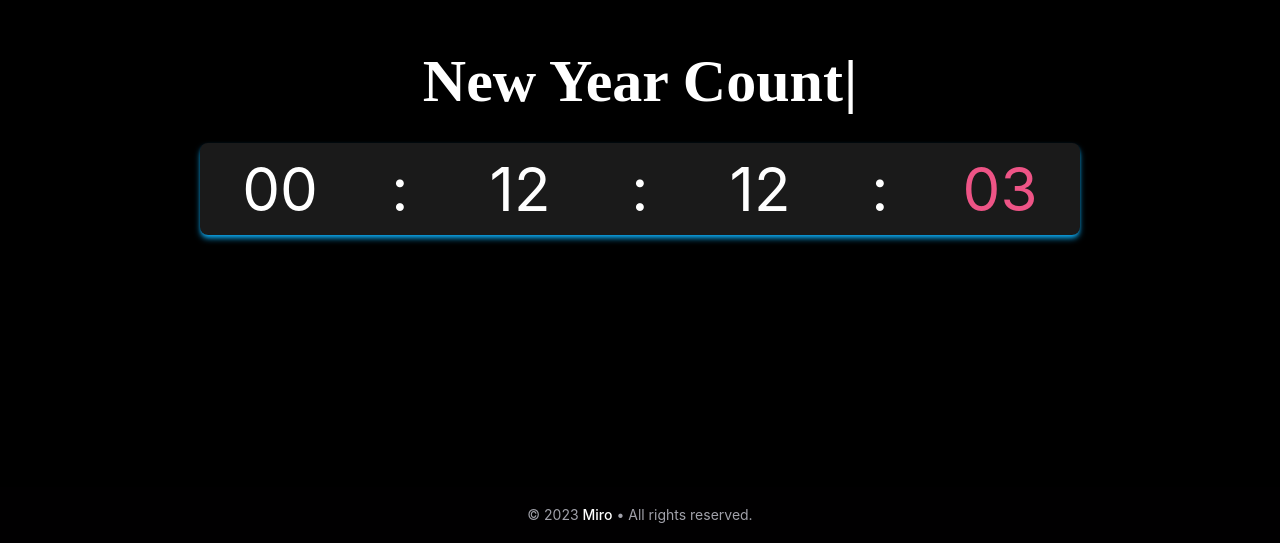
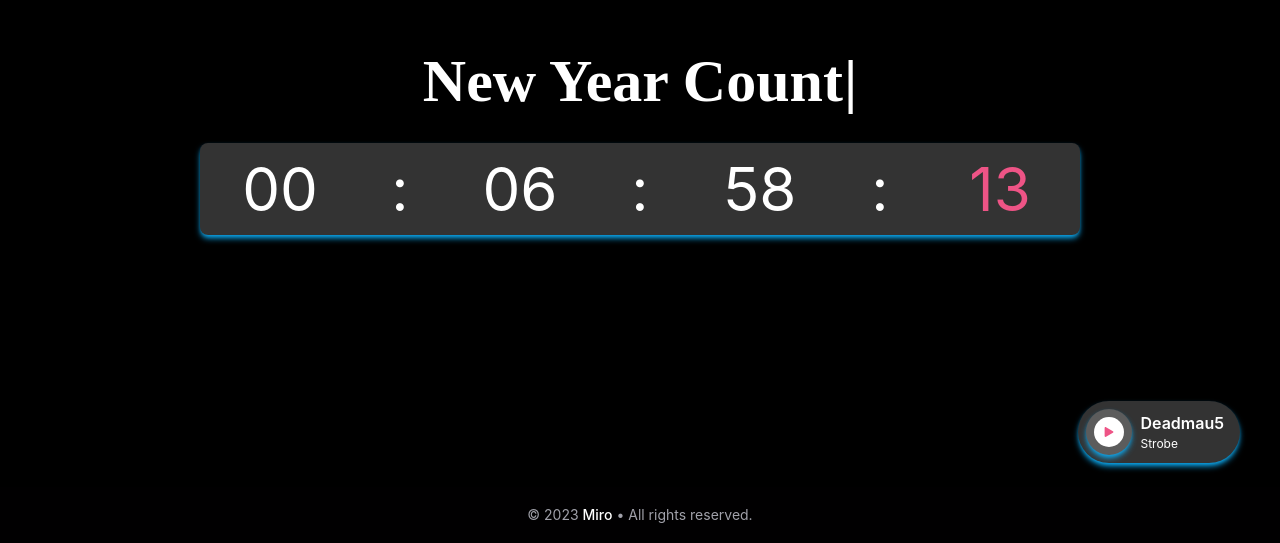
Before and after one commit to castariva18/new-year-countdown, a React (Create React App) app: page / in a window 1280 px wide. Shown: the part 257-800 px from the top of the page. Built offline with nearby package versions, Linux system fonts and the light colour scheme.

Commit message:
music player

```diff
--- /dev/null
+++ b/src/components/MusicPlayer.tsx
@@ -0,0 +1,43 @@
+import React, { useState, useEffect, useRef } from "react";
+import { FaPlay, FaStop } from "react-icons/fa";
+
+const MusicPlayer: React.FC = () => {
+  const [play, setPlay] = useState<boolean>(false);
+  const audioRef = useRef<HTMLAudioElement>(null);
+
+  const Source: React.FC = () => <source src="strobe.mp3" type="audio/mpeg" />;
+
+  useEffect(() => {
+    if (audioRef.current) {
+      play ? audioRef.current.play() : audioRef.current.pause();
+    }
+  }, [play]);
+
+  return (
+    <div className="fixed bottom-20 right-10 z-40 rounded-full shadow-md duration-500 bg-white bg-opacity-20  shadow-sky-500 p-2 pr-4 sha">
+      <audio ref={audioRef} autoPlay loop>
+        <Source />
+      </audio>
+      <div className="flex items-center space-x-2">
+        <button
+          className={`h-[46px] w-[46px] rounded-full shadow-md duration-500 bg-white bg-opacity-20 shadow-sky-500 p-2  ${
+            play ? "animate-spin" : ""
+          }`}
+          onClick={() => setPlay(!play)}
+        >
+          <div className="flex h-full w-full items-center justify-center rounded-full bg-white text-textRed">
+            {!play ? <FaPlay size={10} /> : <FaStop size={10} />}
+          </div>
+        </button>
+        <div>
+          <h1 className="font-mulish text-[16px] font-semibold text-white">
+            Deadmau5
+          </h1>
+          <p className="font-mulish text-[12px] text-white">Strobe</p>
+        </div>
+      </div>
+    </div>
+  );
+};
+
+export { MusicPlayer };
--- a/src/pages/HomePage.tsx
+++ b/src/pages/HomePage.tsx
@@ -1,6 +1,7 @@
 import React, { useState, useEffect } from "react";
 import FireWorks from "../components/Fireworks";
 import Typewriter from "typewriter-effect";
+import { MusicPlayer } from "../components/MusicPlayer";
 
 const CountdownTimer: React.FC<{
   targetDate: Date;
@@ -73,10 +74,10 @@ const CountdownTimer: React.FC<{
                 }}
                 onInit={(typewriter) => {
                   typewriter
-                    .typeString(`🎉Happy New Year🎉`)
+                    .typeString(`Happy New Year🎉`)
                     .pauseFor(2000)
                     .deleteAll()
-                    .typeString(`🎉Thank You 2023!🎉`)
+                    .typeString(`Thank You 2023!🎉`)
                     .pauseFor(2000)
                     .deleteAll()
                     .start();
@@ -87,7 +88,7 @@ const CountdownTimer: React.FC<{
         </>
       ) : (
         <div className="w-full flex justify-center items-center">
-          <div className="flex flex-row text-5xl sm:text-6xl lg:text-6xl justify-between shadow-md duration-500 bg-white bg-opacity-10 rounded-lg shadow-sky-500 text-center">
+          <div className="flex flex-row text-5xl sm:text-6xl lg:text-6xl justify-between shadow-md duration-500 bg-white bg-opacity-20 rounded-lg shadow-sky-500 text-center">
             <div className="w-full sm:w-40 lg:w-40 py-2 sm:p-4 lg:p-4">
               {formatTime(timeLeft.days)}
             </div>
@@ -111,7 +112,7 @@ const CountdownTimer: React.FC<{
 };
 
 const App: React.FC = () => {
-  const targetDate = new Date(2023, 11, 31, 23, 59, 59);
+  const targetDate = new Date(2023, 11, 31, 18, 46, 9);
 
   return (
     <>
@@ -136,6 +137,7 @@ const App: React.FC = () => {
             targetDate={targetDate}
             onCountdownFinish={() => {}}
           />
+          <MusicPlayer />
         </div>
       </div>
     </>
```
Also changed, not shown: 1 other file (tests, documents, lock files or other folders).
